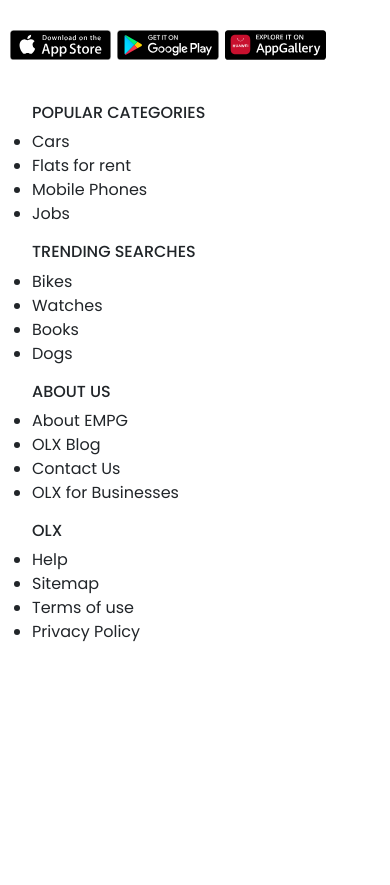
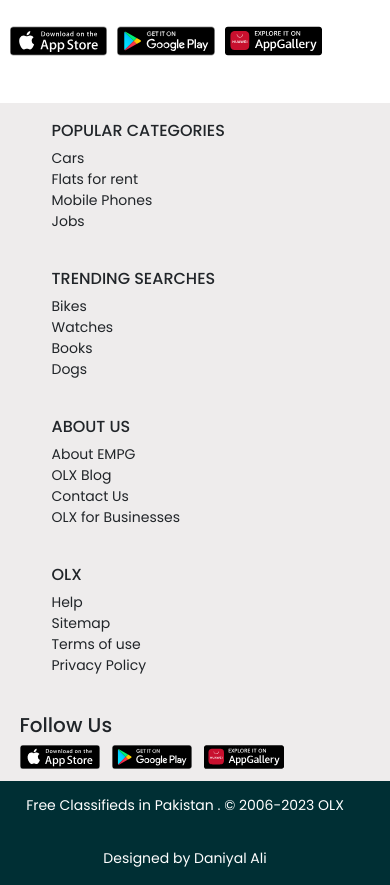
Before and after one commit to DaniyalAliIsrail/React_OLx_Clone, a React (Vite) app: page / in a window 390 px wide. Shown: the part 5371-6256 px from the top of the page. Before the commit the page ends 6031 px from the top, so only its background shows below. Built offline with nearby package versions, Linux system fonts and the light colour scheme; a web font is replaced by a local one.

Commit message:
CompletedOlxUI

```diff
--- a/src/App.css
+++ b/src/App.css
@@ -6,13 +6,15 @@
         margin: 0;
         box-sizing: border-box;
         font-family: Poppins, serif;
+        list-style-type: none;
+
 }
 
 .container-custom {
         margin: 0 auto;
-        width: 9%8;
-        padding: 10px 6px;
-        padding-inline: 10px;
+        width: 100%;
+        padding: 10px 10px;
+        /* padding-inline: 10px; */
 }
 
 .sa-bar {
@@ -164,6 +166,14 @@
         font-size: 24px;
 }
 
+
+
+
+
+
+
+/* footerbanner */
+
 .footerbanner {
         display: flex;
         justify-content: space-around;
@@ -187,6 +197,13 @@
         padding-bottom: 8px;
 }
 
+.list-footer {
+        /* border: 2px solid purple; */
+        width: 30vw;
+        height: 20vh;
+        /* border: 3px solid red; */
+}
+
 .list-footer>p {
         font-weight: 600;
 }
@@ -197,19 +214,73 @@
 
 .list-banner>img {
         /* width: 10vw; */
-        height: 38px;
+        height: 30px;
+        padding: 0 4px 0 0;
         /* border: 2px solid red; */
 }
 
-.list-footer {
-        /* border: 2px solid purple; */
-        width: 30vw;
-        height: 8vh;
+
+/* Footer */
+
+.footer-olx {
+        display: flex;
+        justify-content: flex-start;
+        align-items: center;
+        gap: 80px;
+        height: 30vh;
+        /* border: 2px solid red; */
 }
 
+.footer-bg-clr {
+        /* padding: 18px 0 0 0 ; */
+        background-color: #eeecec;
+        /* border: 1px solid red; */
+}
 
+.footer-olx>h6 {
+        font-weight: bolder;
+}
 
+.footer-olx>div>ul>li {
+        font-size: 14px;
+}
 
+.socialmedia-log>img {
+        justify-content: flex-start;
+        width: 2.5vw;
+        padding: 0 0 14px 0;
+
+}
+
+.socail-wrapper {
+        /* border: 2px solid blue; */
+        height: 22vh;
+
+}
+
+.smedia-logo {
+        display: flex;
+        gap: 12px;
+        /* border: 2px solid red; */
+
+}
+
+.smedia-logo>img {
+        width: 5vw;
+}
+
+.cer-banner{
+        display: flex ;
+        justify-content: flex-end;
+        align-items: center;
+        gap: 16px;
+        background-color: #002f34;
+        color: white;
+        height: 8vh;
+        padding: 14px 20px 0 0  ;
+        font-size: 12px;
+
+}
 
 
 
@@ -421,22 +492,23 @@
 
         }
 
-        .footer-center-heading{
+        .footer-center-heading {
                 width: 100%;
-                 border: none;
+                border: none;
                 /* border: 2px solid purple; */
                 height: auto;
 
 
         }
 
-        .list-banner{
+        .list-banner {
                 width: 100%;
                 display: flex;
                 justify-content: flex-start;
                 gap: 6px;
 
         }
+
         .list-banner>img {
                 width: 26vw;
                 /* gap: 10px; */
@@ -448,10 +520,11 @@
 
         .list-footer {
                 width: 100%;
-                /* height: 8vh; */
+                height: 8vh;
                 font-size: 1.3rem;
                 text-align: center;
         }
+
         .list-footer>P {
                 width: 80%;
                 padding: 5px;
@@ -460,4 +533,58 @@
                 /* border: 1px solid red; */
         }
 
+        /* Final Footer */
+        .footer-olx {
+                display: flex;
+                flex-direction: column;
+                justify-content: space-between;
+                /* gap: 100px; */
+                /* border: 2px solid red; */
+
+        }
+
+        .footer-olx>div {
+                /* border: 2px solid greenyellow; */
+                width: 90%;
+                /* padding: 20px; */
+                height: 68px;
+                /* border: 2px solid red; */
+        }
+
+
+        .footer-bg-clr {
+                padding: 18px 0 0 0;
+                background-color: #eeecec;
+                height: 140%;
+        }
+        .socail-wrapper>h5 {
+                align-items: center;
+                /* border: 2px soldi red; */
+        }
+
+        .socialmedia-log>img {
+                width: 40px;
+                display: none;
+
+        }
+        .smedia-logo>img {
+                width: 80px;
+
+        }
+        .cer-banner{
+                display: flex ;
+                justify-content: center;
+                align-items: flex-start;
+                flex-wrap: wrap;
+                background-color: #002f34;
+                color: white;
+                /* height: 8vh; */
+                /* padding: 14px 20px 0 0  ; */
+                font-size: 14px;
+                width: 100%;
+                height: auto;
+
+        }
+
+
 }
--- a/src/App.jsx
+++ b/src/App.jsx
@@ -35,6 +35,7 @@
 import GOOGLEPLAY from "./assets/asset 6.svg";
 import APPGALERY from "./assets/asset 7.svg";
 import Footerolx from "./components/Footerolx";
+import Certified from "./components/Certified";
 
 
 
@@ -259,6 +260,8 @@
 
       <Footerolx />
 
+      <Certified />
+
     </>
   );
 }
--- a/src/components/Banner.jsx
+++ b/src/components/Banner.jsx
@@ -8,7 +8,6 @@
     <>
        <div style={{backgroundColor:"#f7f8f8"}}>
       <div className="container-custom ">
-
         <div className="d-flex justify-content-start p-1  gap-4 align-item-center  mq-custom w-100 ">
           <div>
             <img className="logo-olx " src={LOGO} alt="img"></img>
--- /dev/null
+++ b/src/components/Certified.jsx
@@ -0,0 +1,18 @@
+import React from "react";
+
+const Certified = () => {
+  return (
+    <>
+      <div className=".container-custom ">
+        <div className="cer-banner ">
+          <div>
+            <p>Free Classifieds in Pakistan . © 2006-2023 OLX</p>
+          </div>
+          <div><p>Designed by Daniyal Ali</p></div>
+        </div>
+      </div>
+    </>
+  );
+};
+
+export default Certified;
--- a/src/components/Footerbanner.jsx
+++ b/src/components/Footerbanner.jsx
@@ -17,10 +17,11 @@
         <div className="list-footer">
           <p>GET YOUR APP TODAY</p>
           <div className="list-banner">
-            <img   src={appstore}></img>
+            <img src={appstore}></img>
             <img src={googleplay}></img>
             <img src={appgalery}></img>
           </div>
+
         </div>
       </div>
 
--- a/src/components/Footerolx.jsx
+++ b/src/components/Footerolx.jsx
@@ -1,7 +1,7 @@
 import React from "react";
-// import socai from '../assets/asset 5.svg'
-// import socail1 from '../assets/asset 6.svg'
-// import socail1 from '../assets/asset 7.svg'
+import smedia1 from "../assets/asset 5.svg";
+import smedia2 from "../assets/asset 6.svg";
+import smedia3 from "../assets/asset 7.svg";
 import socail1 from "../assets/asset 8.svg";
 import socail2 from "../assets/asset 9.svg";
 import socail3 from "../assets/asset 10.svg";
@@ -11,6 +11,7 @@
   return (
     <>
       <div>
+        <div className="footer-olx footer-bg-clr">
           <div>
             <ul>
               <h6>POPULAR CATEGORIES</h6>
@@ -28,9 +29,10 @@
               </li>
             </ul>
           </div>
+
           <div>
             <ul>
-            <h6 class="h6-size-all">TRENDING SEARCHES</h6>
+              <h6>TRENDING SEARCHES</h6>
               <li>
                 <a>Bikes</a>
               </li>
@@ -63,6 +65,7 @@
               </li>
             </ul>
           </div>
+
           <div>
             <ul>
               <h6 class="h6-size-all">OLX</h6>
@@ -80,6 +83,22 @@
               </li>
             </ul>
           </div>
+
+          <div className="socail-wrapper">
+            <h5>Follow Us</h5>
+            <div className="socialmedia-log">
+              <img src={socail1}></img>
+              <img src={socail2}></img>
+              <img src={socail3}></img>
+              <img src={socail4}></img>
+            </div>
+            <div className="smedia-logo">
+              <img src={smedia1}></img>
+              <img src={smedia2}></img>
+              <img src={smedia3}></img>
+            </div>
+          </div>
+        </div>
       </div>
     </>
   );
```
Lines whose indentation alone changed are shown as unchanged.
